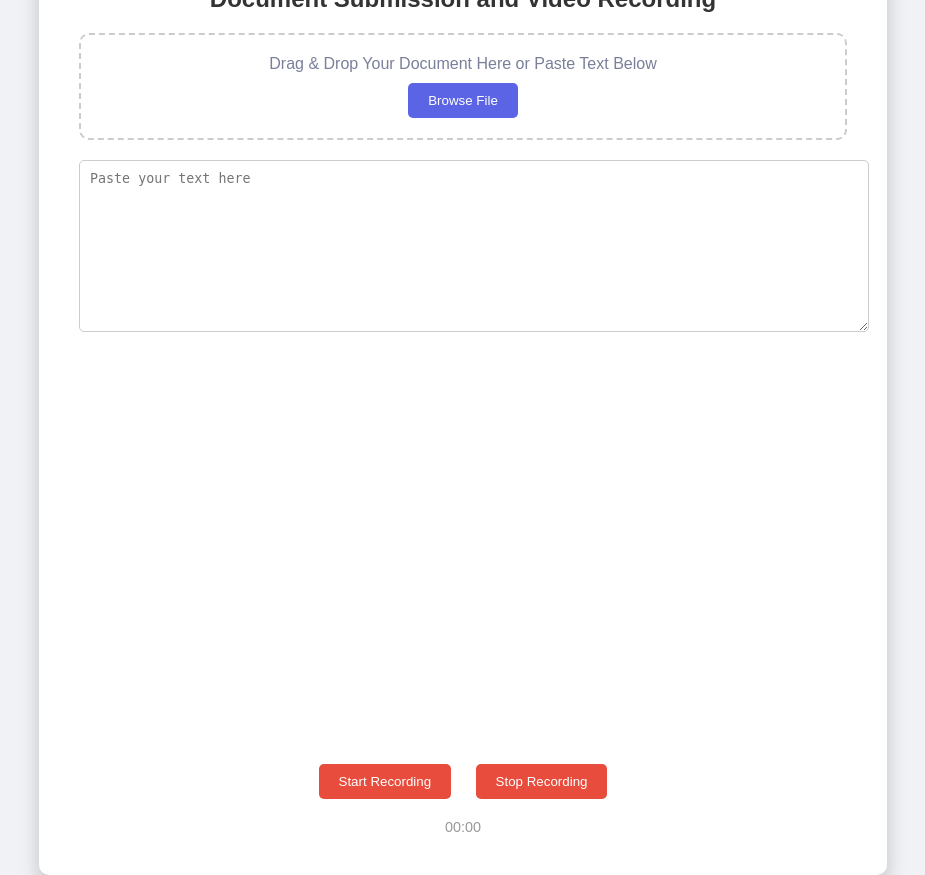
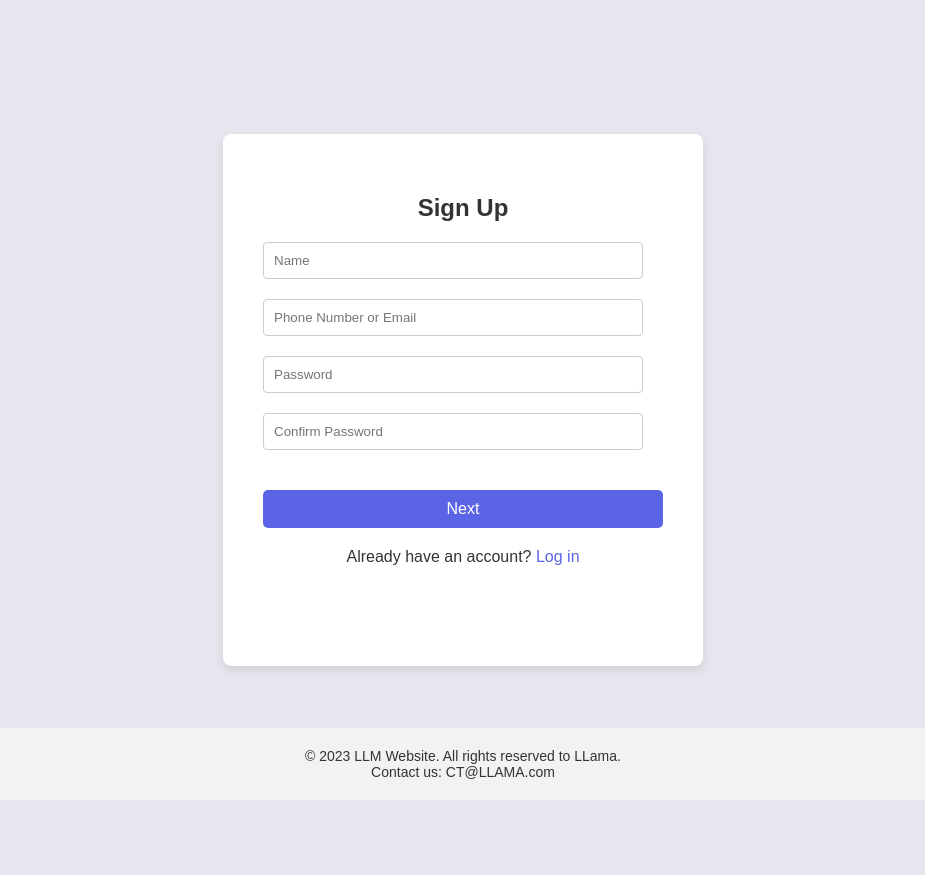
Before and after one commit to AmirFone/Hack_lama, a Flask app: page / in a window 1280 px wide. Shown: the whole page, without its empty margins (177-1102 px from the left). After the commit the page ends 779 px from the top, so only its background shows below. Run offline with Flask 3, Linux system fonts and the light colour scheme.

Commit message:
s3  integration and login page

```diff
--- a/app.py
+++ b/app.py
@@ -5,8 +5,11 @@
 import sys
 import PyPDF2
 import json
+import boto3
+import random
+import tempfile
 sys.path.append('/Users/amirhossain/Desktop/Hack_lama')
-
+s3_client = boto3.client('s3')
 from get_statistics import get_statistics
 global Script_TEXT  # Declare the variable as global
 Script_TEXT = ""    # Initialize the variable
@@ -17,7 +20,15 @@
 
 @app.route("/")
 def home():
+    return render_template("login.html")  # Render the sign-in page
+
+
+
+@app.route("/script")
+def script():
     return render_template("index.html")  # Render the sign-in page
+
+
 
 
 @app.route("/video", methods=["POST"])
@@ -38,6 +49,7 @@
 
         # Save the video to a temporary path
         temp_video_path = os.path.join(video_dir, "temp_video.webm")
+
         video_file.save(temp_video_path)
 
         # Convert the video to MP4
@@ -55,6 +67,11 @@
                 mp4_path,
             ]
         )
+        upload_success = upload_file_to_s3(temp_video_path, "hackllama")
+        if upload_success:
+            print("Video uploaded successfully.")
+        else:
+            print("Failed to upload video.")
 
         # Extract audio as MP3
         mp3_path = os.path.join(video_dir, "extracted_audio.mp3")
@@ -78,23 +95,9 @@
 @app.route("/results")
 def results():
     global Script_TEXT
-    # Logic for processing the results page
     data= get_statistics(Script_TEXT)
     print(f'weirweu_kvnk{data}')
-    # data_json = json.dumps(data)  # Convert Python dictionary to JSON object
     return render_template("results.html", data=data)
-
-
-
-
-    # file_paths = extract_and_save_frames(
-    #     video_path="demo_video.mp4", word_timings=transcribed_word_timings
-    # )
-    # video_analysis, eye_engagement = facial_expressions.process_images(file_paths)
-    # print(video_analysis, eye_engagement)
-
-
-
     return jsonify({"error": "Invalid request"}), 400
 
 
@@ -126,7 +129,17 @@
             # Handle PDF text processing logic here
 
             # Return a success message
-            return jsonify({"message": "PDF received and processed successfully"}), 200
+
+
+    tmp_file = tempfile.mkstemp()[1]
+    with open(tmp_file, 'w') as f:
+        f.write(script_text)
+    upload_success = upload_file_to_s3(tmp_file, "hackllama")
+    os.remove(tmp_file)
+    if upload_success:
+        print("text uploaded successfully.")
+    else:
+        print("text to upload video.")
 
     return jsonify({"error": "Invalid request"}), 400
 
@@ -145,5 +158,19 @@
     return pdf_text
 
 
+
+def upload_file_to_s3(file_path, bucket_name, object_name=None):
+    if object_name is None:
+        object_name = str(random.randint(10000, 99999))+os.path.basename(file_path)
+
+    try:
+        response = s3_client.upload_file(file_path, bucket_name, object_name)
+    except Exception as e:
+        print(f"Error uploading file to S3: {e}")
+        return False
+    return True
+
+
+
 if __name__ == "__main__":
     app.run(debug=True, port=5003)
--- a/requirements.txt
+++ b/requirements.txt
@@ -38,3 +38,4 @@
 whisper==1.1.10
 zipp==3.17.0
 PyPDF2
+boto3
--- a/static/styles.css
+++ b/static/styles.css
@@ -123,6 +123,36 @@
     font-size: 0.9em;
 }
 
+.footer {
+    text-align: center;
+    padding: 20px;
+    background-color: #f2f2f2; /* Light grey background */
+    position: absolute;
+    bottom: 0;
+    width: 100%;
+    box-sizing: border-box;
+  }
+
+
+
+.footer p {
+    color: #333; /* Dark grey color for text */
+    margin: 0; /* Remove default margin */
+    font-size: 14px;
+  }
+
+html, body {
+    min-height: 100%;
+    position: relative;
+  }
+
+
+
+.signup-container {
+    padding-bottom: 80px; /* Footer height + some extra space */
+  }
+
+
 @media (max-width: 800px) {
     .container {
         width: 90%;
--- a/templates/index.html
+++ b/templates/index.html
@@ -29,7 +29,11 @@
             <div class="timer" id="timer">00:00</div>
         </div>
     </div>
-
+    <!-- Footer -->
+    <div class="footer">
+        <p>&copy; 2023 LLM Website. All rights reserved to LLama.</p>
+        <p>Contact us: CT@LLAMA.com</p>
+    </div>
     <script src="{{ url_for('static', filename='script.js') }}"></script>
 
 </body>
--- /dev/null
+++ b/templates/login.html
@@ -0,0 +1,124 @@
+<!DOCTYPE html>
+<html>
+<head>
+<style>
+body {
+  font-family: 'Arial', sans-serif;
+  background-color: #e6e7ee; /* Adjusted to a light grey background */
+  margin: 0;
+  padding: 0;
+  display: flex;
+  justify-content: center;
+  align-items: center;
+  height: 100vh;
+  min-height: 100%;
+  position: relative;
+}
+
+.button {
+  background-color: #5b64e4;
+  color: white;
+  padding: 10px 20px;
+  border: none;
+  border-radius: 5px;
+  cursor: pointer;
+  margin-top: 20px;
+  font-size: 16px; /* Larger font size for better visibility */
+  display: block; /* Makes the button a block element */
+  width: 100%; /* Full width */
+  box-sizing: border-box; /* Ensures padding does not add to the width */
+}
+
+.button:hover {
+  background-color: #4a56d3;
+  box-shadow: 0 2px 4px rgba(0, 0, 0, 0.2); /* Subtle shadow for depth */
+}
+
+.signup-container {
+  background-color: #ffffff;
+  width: 400px;
+  padding: 40px;
+  border-radius: 8px;
+  box-shadow: 0 4px 8px rgba(0, 0, 0, 0.1); /* Shadow for depth */
+  margin: auto;
+  padding-bottom: 100px; /* Adjusted bottom padding to account for footer */
+}
+
+h2 {
+  color: #333; /* Dark grey color for the text */
+  text-align: center;
+  margin-bottom: 20px;
+}
+
+input[type=text], input[type=password] {
+  width: calc(100% - 20px);
+  padding: 10px;
+  margin-bottom: 20px;
+  border: 1px solid #ccc; /* Lighter border color */
+  border-radius: 4px;
+  box-sizing: border-box;
+}
+
+.already-account {
+  display: block;
+  text-align: center;
+  margin-top: 20px;
+  color: #333; /* Dark grey color for text */
+}
+
+a {
+  color: #5b64e4; /* Same blue color as the submit button for consistency */
+  text-decoration: none;
+}
+
+a:hover {
+  text-decoration: underline;
+}
+
+/* Footer styling */
+.footer {
+  text-align: center;
+  padding: 20px;
+  background-color: #f2f2f2; /* Light grey background */
+  position: absolute;
+  bottom: 0;
+  width: 100%;
+  box-sizing: border-box;
+}
+
+.footer p {
+  color: #333; /* Dark grey color for text */
+  margin: 0; /* Remove default margin */
+  font-size: 14px;
+}
+
+/* Responsive design */
+@media (max-width: 480px) {
+  .signup-container {
+    width: 95%;
+    padding: 20px;
+  }
+}
+</style>
+</head>
+<body>
+
+  <div class="signup-container">
+    <h2>Sign Up</h2>
+    <div>
+      <input type="text" id="name" name="name" placeholder="Name">
+      <input type="text" id="email" name="email" placeholder="Phone Number or Email">
+      <input type="password" id="password" name="password" placeholder="Password">
+      <input type="password" id="confirm_password" name="confirm_password" placeholder="Confirm Password">
+      <button type="button" class="button" onclick="window.location.href='/script';">Next</button>
+      <span class="already-account">Already have an account? <a href="/login">Log in</a></span>
+    </div>
+  </div>
+
+  <div class="footer">
+        <p>&copy; 2023 LLM Website. All rights reserved to LLama.</p>
+        <p>Contact us: CT@LLAMA.com</p>
+    </div>
+
+</body>
+</html>
```
Also changed, not shown: 1 other file.
